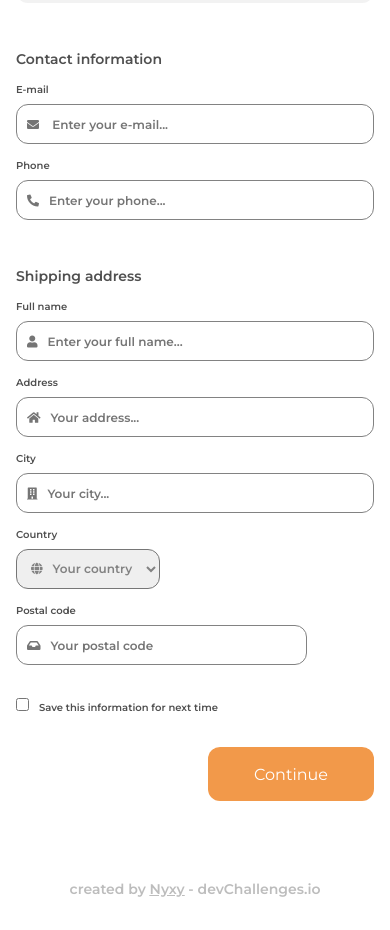
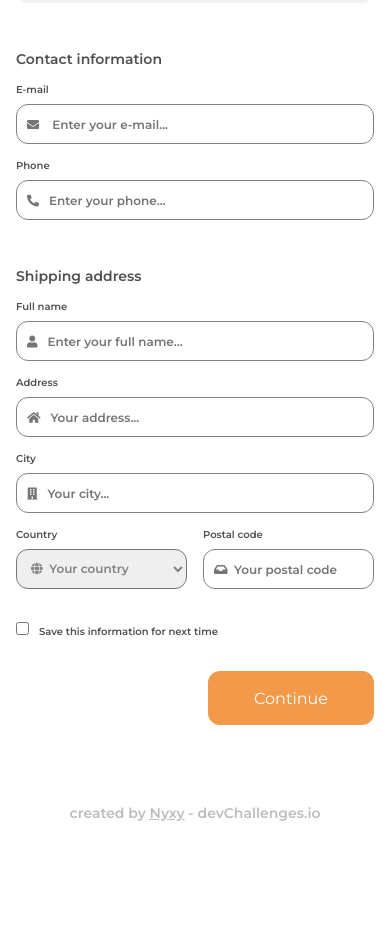
Before and after one commit to CyNyxy/checkout-page-devChallenges, a plain HTML site: page index.html in a window 390 px wide. Shown: the part 522-1452 px from the top of the page. After the commit the page ends 1376 px from the top, so only its background shows below. Drawn offline with Linux system fonts and the light colour scheme.

Commit message:
Minor fix to make select input responsive

```diff
--- a/index.html
+++ b/index.html
@@ -85,7 +85,7 @@
         <div>
           <label for="country">Country</label>
           <select name="country" id="country" class="fontawesome" required>
-            <option value="" disabled selected hidden>&#xf0ac;&nbsp;&nbsp;&nbsp;Your country</option>
+            <option value="" disabled selected hidden>&#xf0ac;&nbsp;&nbsp;Your country</option>
             <option value="Spain">Spain</option>
             <option value="France">France</option>
             <option value="Germany">Germany</option>
@@ -93,7 +93,7 @@
         </div>
         <div>
           <label for="postalcode">Postal code</label>
-          <input name="postalcode" class="fontawesome" id="postalcode" placeholder="&#xf01c;&nbsp;&nbsp;&nbsp;Your postal code">
+          <input name="postalcode" class="fontawesome" id="postalcode" placeholder="&#xf01c;&nbsp;&nbsp;Your postal code">
         </div>
       </div>
       <div class="save-box">
--- a/style.css
+++ b/style.css
@@ -1,5 +1,4 @@
 :root {
-  color-scheme: light dark;
   accent-color: #F2994A;
 }
 
@@ -103,10 +102,9 @@ option {
 
 .last-input {
   display: flex;
-  flex-wrap: wrap;
-  column-gap: 20px;
+
+  column-gap: 1rem;
 }
-
 
 .checkbox {
   width: auto;
@@ -211,7 +209,7 @@ aside {
 }
 
 .last-input > div {
-  width: auto;
+  width: 50%;
 }
 
 form {
@@ -346,7 +344,10 @@ input[type=number] {
 }
 
 @media screen and (min-width: 660px) and (max-width: 850px) {
-.last-input > div {
-  width: 100%;
-}
-}
+  .last-input {
+    flex-wrap: wrap;
+  }
+  .last-input > div {
+    width: 100%;
+  }
+  }
```
Also changed, not shown: 1 other file.
